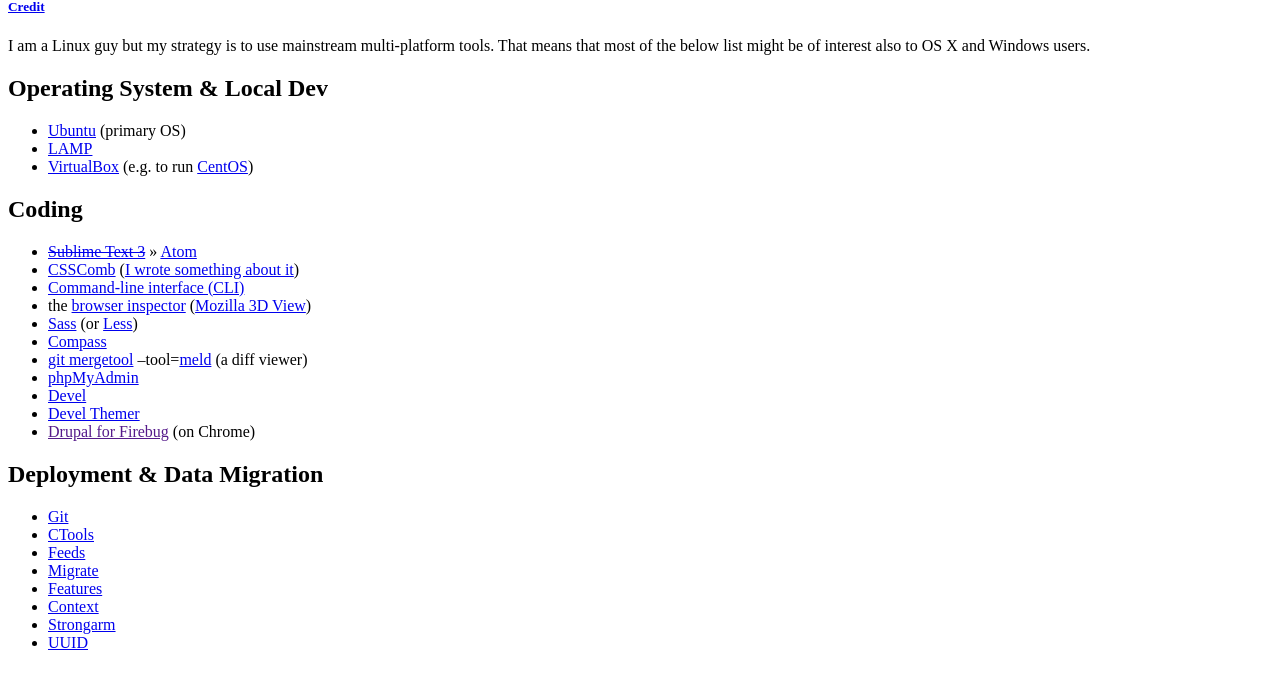
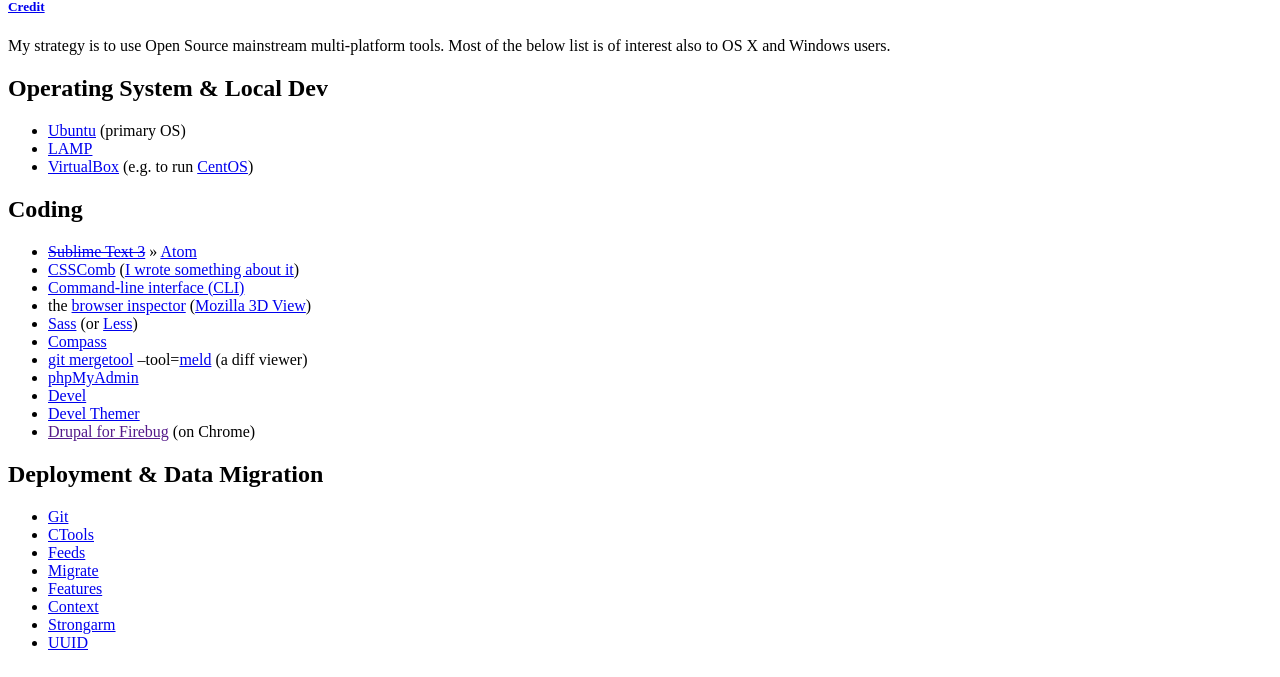
Before and after one commit to lolandese/lolandese.github.com, a Jekyll site: the page built from tools.md, in a window 1280 px wide and 900 px high, scrolled down 809 px, cut to the strip 223-900 px from the top of the window. Built offline with Jekyll 4.4.1, drawn with Linux system fonts in a browser that asks for light colours; nearby versions of some CDN libraries; comment, search, counter and statistics services are not loaded.

Commit message:
Updated pages

```diff
--- a/tools.md
+++ b/tools.md
@@ -9,7 +9,7 @@ icon: wrench
 <a href="https://www.flickr.com/photos/bull3t/3272158919" title="View photo on Flickr" target="_blank"><img src="https://farm4.static.flickr.com/3439/3272158919_0a26996ca2.jpg" style="width: 800px;"></a><br />
 <h5><a href="https://www.flickr.com/people/bull3t/" title="View user on Flickr" target="_blank">Credit</a></h5>
 
-I am a Linux guy but my strategy is to use mainstream multi-platform tools. That means that most of the below list might be of interest also to OS X and Windows users.
+My strategy is to use Open Source mainstream multi-platform tools. Most of the below list is of interest also to OS X and Windows users.
 
 ## Operating System & Local Dev
 
```
